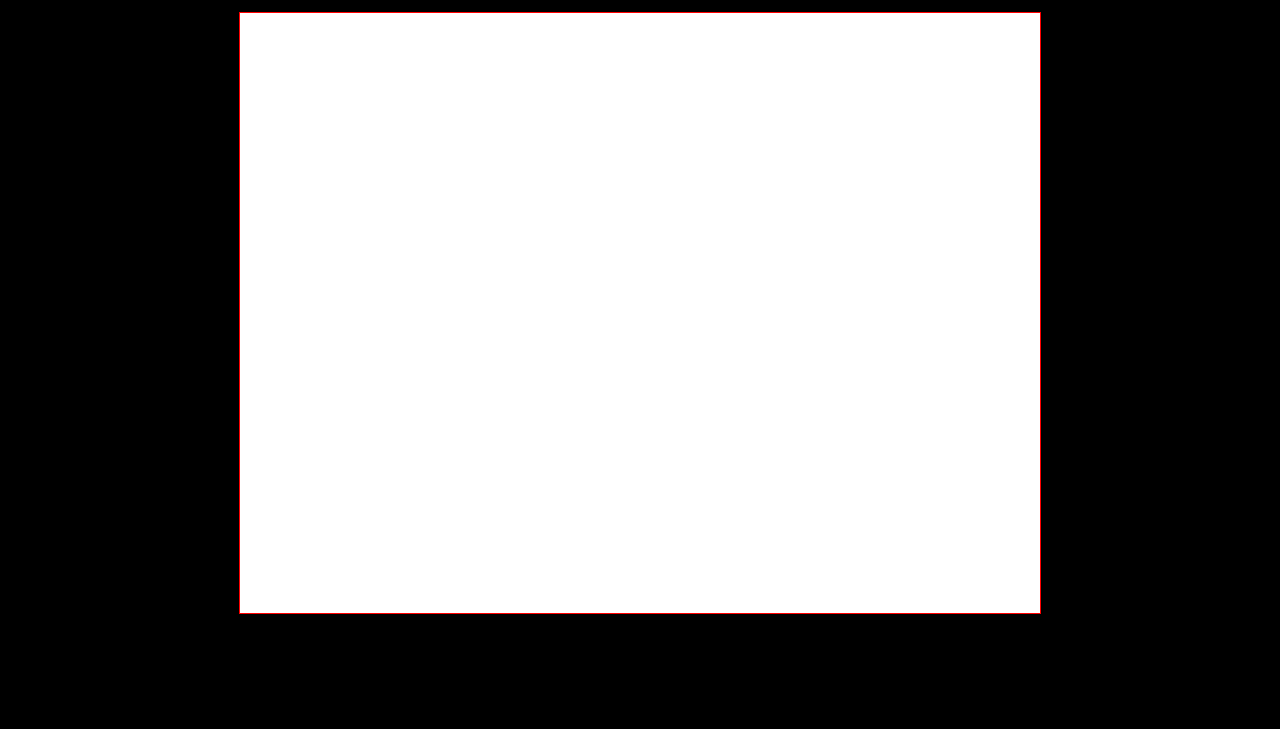
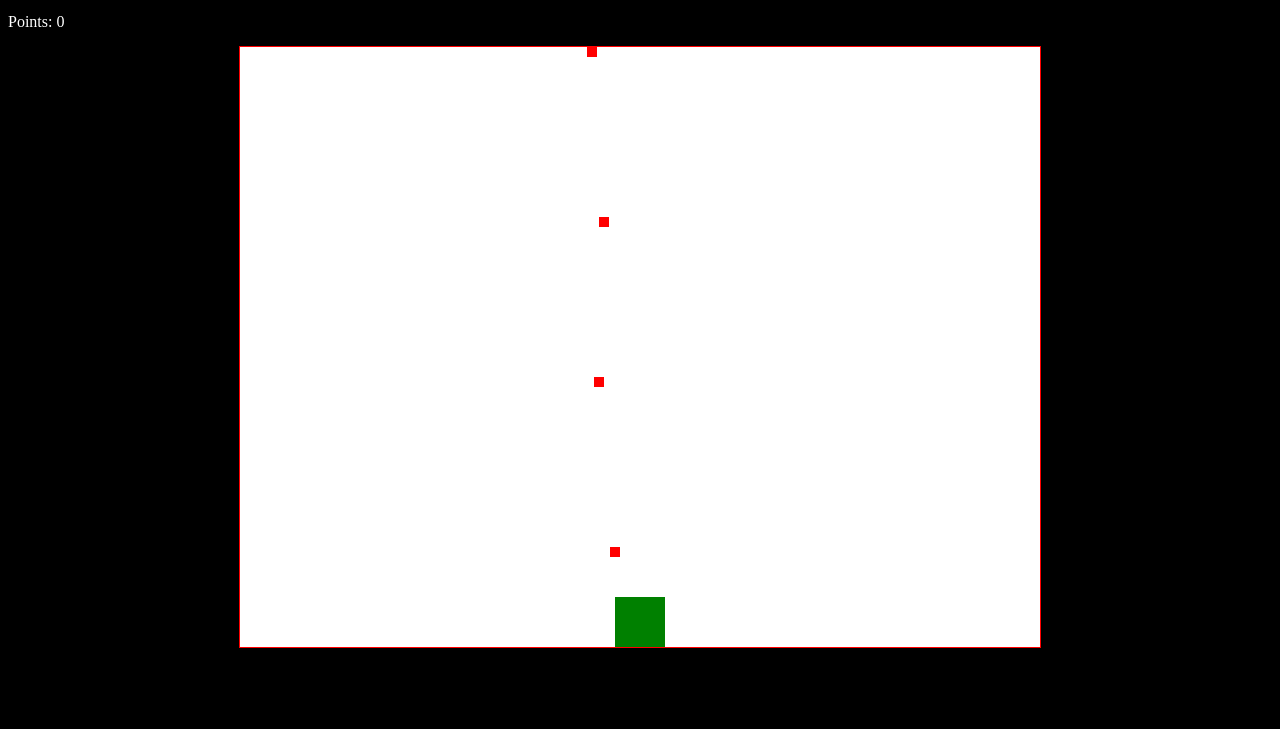
Before and after one commit to anthonygregis/ga-project-1, a plain HTML site: page index.html in a window 1280 px wide. Shown: the part 71-800 px from the top of the page. Drawn offline with Linux system fonts and the light colour scheme.

Commit message:
[Game Logic] Add player collision, point detection, random chance for falling item

```diff
--- a/index.html
+++ b/index.html
@@ -7,6 +7,7 @@
 </head>
 <body>
     <h1 class="center"><img src="./img/gfuelLogo.png" alt=""></h1>
+    <p style="color: white;">Points: <span>0</span></p>
     <canvas id="game" class="center"></canvas>
 
     <script src="./js/main.js"></script>
--- a/js/main.js
+++ b/js/main.js
@@ -1,41 +1,153 @@
 let game
 let context
-let fallingItemsCount
+let points = 0
+let fallingItemsCount = 0
+let pointsSpan
 let fallingItems = []
 
-function FallingItem(x, y, itemType, pointValue){
+function FallingItem(x, y, size, itemType, pointValue){
+    // Current Item Position
     this.x = x
     this.y = y
+    this.size = size
+    //Trash or Fruit
     this.itemType = itemType
+
+    // Is item on floor or falling?
     this.isFalling = true
+
+    // Item's Value
     this.pointValue = pointValue
+
+    // Render Item
     this.render = function() {
         context.fillStyle = 'red'
         context.fillRect(this.x, this.y, 10, 10)
     }
 }
 
-function spawnFallingItems() {
-    //Do not spawn more items if screen has 10 already
+function PlayerCharacter(x, y, size, characterLook){
+    this.x = x
+    this.y = y
+    this.size = size
+    this.characterLook = characterLook
+    this.render = function() {
+        context.fillStyle = 'green'
+        context.fillRect(this.x, this.y, this.size, this.size)
+    }
+}
+
+// Spawn player character
+// middle of the board is 400 X but if my char is 100 wide I would need to spawn on the 350 X
+let player = new PlayerCharacter(375, 550, 50, "boyChar")
+
+const spawnFallingItems = () => {
+    // Do not spawn more items if screen has 10 already
     if (fallingItemsCount === 10) { return }
 
-    //Increase spawned count and define i as the count for shorter code
-    //Define new item in array for accessing
+    // Random chance for GFUEL or trash
+    let itemType = Math.floor(Math.random() * 2)
+
+    console.log("Item Type: " + itemType)
+
+    // Increase spawned count and define i as the count for shorter code
+    // Define new item in array for accessing
     fallingItemsCount++
     let i = fallingItemsCount
     let x = Math.floor(Math.random() * 800)
-    fallingItems[i] = new FallingItem(x, 0, 'fruit', 100)
+
+    // Define && Spawn Item with random X
+    fallingItems[i] = new FallingItem(x, 0, 10, 'fruit', 100)
     fallingItems[i].render()
 }
 
-const gameLoop = () => {
-    console.log("We be looping")
+const moveFallingItems = () => {
+    // Clear Board
+    context.clearRect(0, 0, game.width, game.height)
+
+    // Remove any items on the floor
+    fallingItems = fallingItems.filter(item => {
+        if (item.isFalling === true) {
+            return item
+        }
+    })
+
+    // Declare each item on the floor and move each item down
+    fallingItems.forEach((item, index) => {
+        if (item.y + 10 === 600) {
+            item.isFalling = false
+            fallingItemsCount--
+        } else {
+            item.y += 10
+            item.render()
+        }
+    })
 }
 
-//Define all DOM elements, canvas settings, and startup items
+const playerMovementHandler = (e) => {
+    switch(e.code) {
+        case "KeyA":
+            if(player.x > 0) {
+                player.x -= 5;
+            }
+            break
+        case "KeyD":
+            if(player.x + player.size < game.width) {
+                player.x += 5
+            }
+            break
+        default:
+            console.log("Nope, just no.")
+    }
+}
+
+const detectPlayerCollision = () => {
+    let playerRight = player.x + player.size
+    let playerLeft = player.x
+    let playerTop = player.y
+    let playerBottom = player.y + player.size
+
+    fallingItems.forEach(item => {
+        let itemRight = item.x + item.size
+        let itemLeft = item.x
+        let itemTop = item.y
+        let itemBottom = item.y + item.size
+
+        if(playerRight > itemLeft && playerLeft < itemRight && playerBottom > itemTop && playerTop < itemBottom ) {
+            // Remove falling item from count
+            fallingItemsCount--
+
+            // Detect if GFUEL or Trash
+            if (item.itemType === "GFUEL") {
+                // Add point for GFUEL
+                points += item.pointValue
+            } else {
+                // Remove point for Trash
+                points -= item.pointValue
+            }
+
+            // Update points display
+            pointsSpan.textContent = points
+
+            //Despawn item
+            item.isFalling = false
+        }
+    })
+
+
+}
+
+const quickFrameLoop = () => {
+    detectPlayerCollision()
+    moveFallingItems()
+    player.render()
+}
+
+// Define all DOM elements, canvas settings, and startup items
 document.addEventListener('DOMContentLoaded', () => {
-    //Select Canvas
+    // Select Canvas
     game = document.querySelector('#game')
+    pointsSpan = document.querySelector('span')
 
     // Canvas Configs
     game.setAttribute('height', 600)
@@ -44,5 +156,10 @@ document.addEventListener('DOMContentLoaded', () => {
     // Context (Where I place all my items on canvas
     context = game.getContext('2d')
 
-    let runGameLoop = setInterval(gameLoop, 60)
+    // Player Movement Listener
+    document.addEventListener('keydown', playerMovementHandler)
+
+    // Game Loops
+    let quickFrameInterval = setInterval(quickFrameLoop, 60)
+    let spawnInterval = setInterval(spawnFallingItems, 1000)
 })
```
